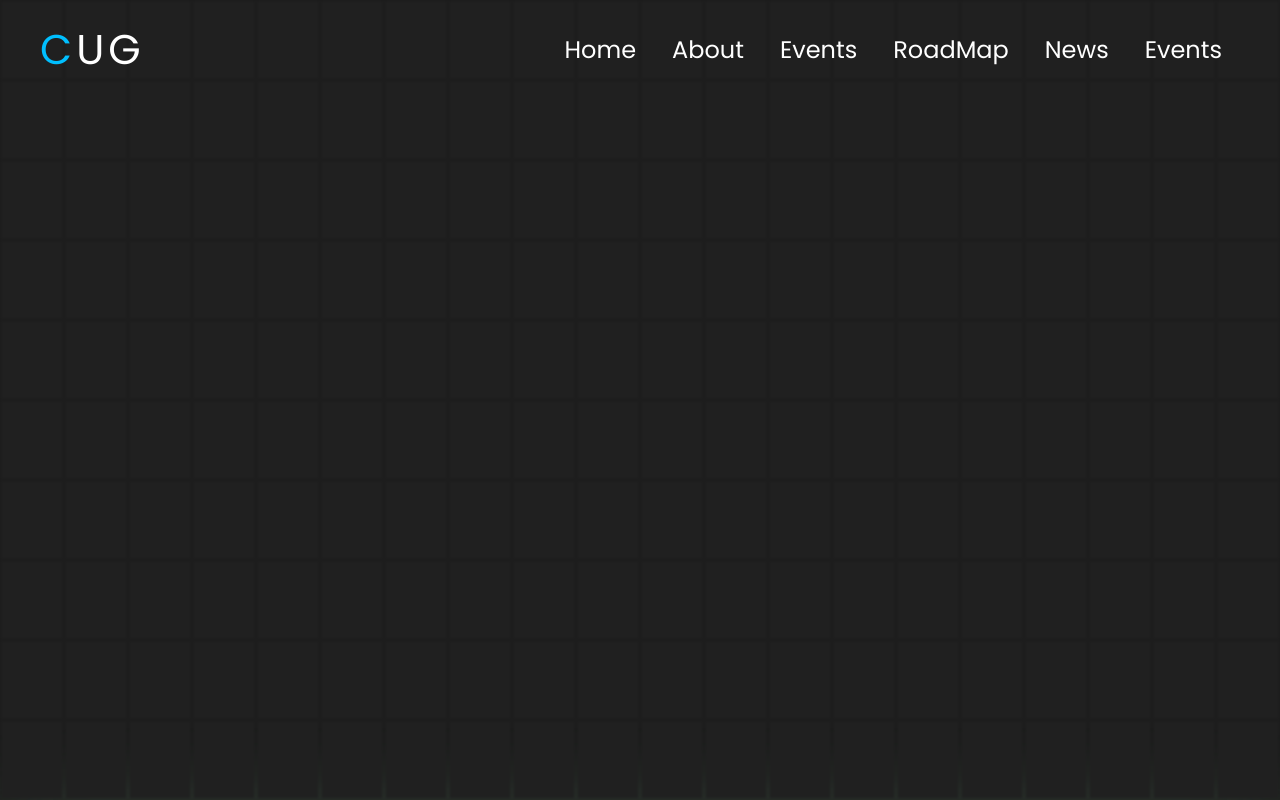
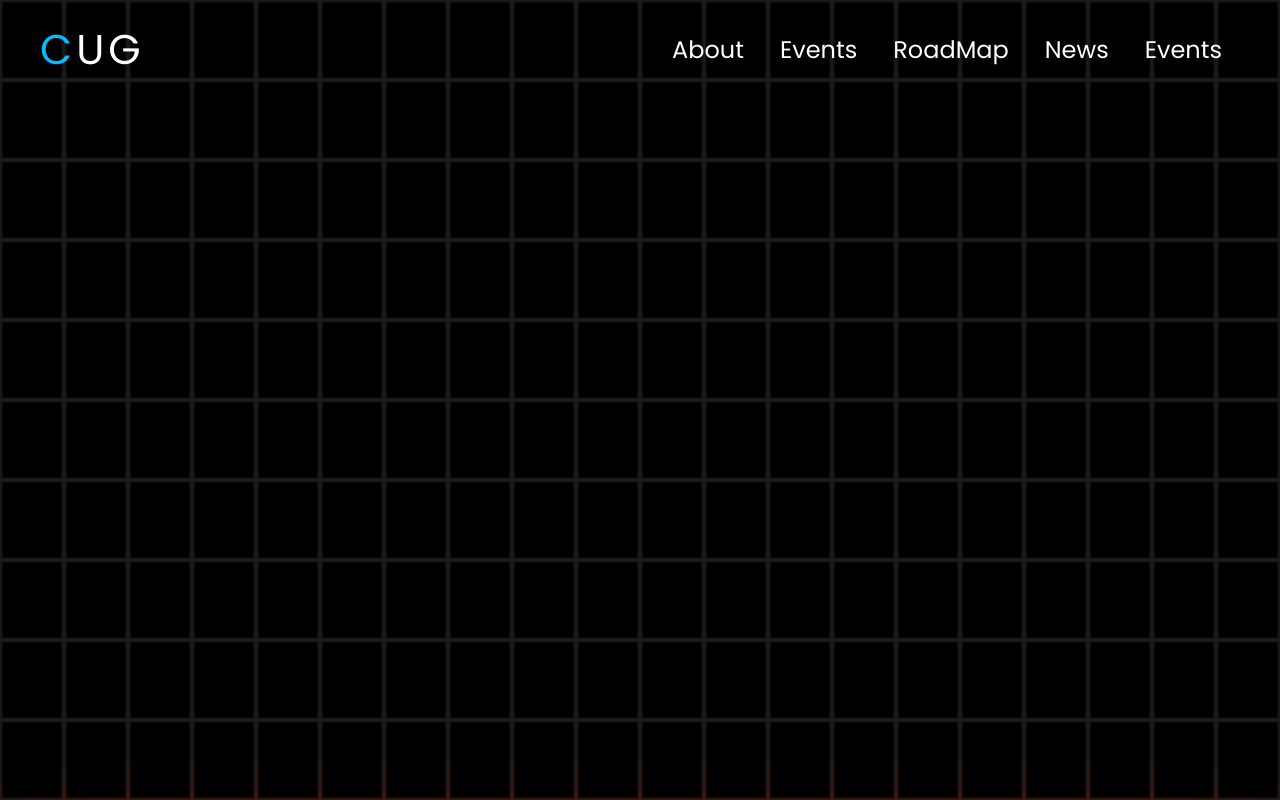
Before and after one commit to niganths/cug_website, a React (Create React App) app: page / in a window 1280 px wide. Built offline with nearby package versions, Linux system fonts and the light colour scheme.

Commit message:
background

```diff
--- a/src/App.js
+++ b/src/App.js
@@ -6,6 +6,7 @@ const router = createBrowserRouter([
   { path: "/about", element: <About /> },
 ]);
 function App() {
+
   return <RouterProvider router={router} />;
 }
 
--- a/src/components/home/HomePage.jsx
+++ b/src/components/designs/Background.jsx
@@ -1,5 +1,7 @@
 import React,{ useEffect }from 'react'
 import './style.css'
+import { Link } from 'react-router-dom';
+
 function HomePage() {
     useEffect(() => {
         const bgAnimation = document.getElementById('bgAnimation');
@@ -20,8 +22,9 @@ function HomePage() {
       <nav>
         <h1><span>C</span>UG</h1>
         <ul>
-          <li>Home</li>
-          <li>About</li>
+          <li>
+          <Link to="/about">About</Link>
+          </li>
           <li>Events</li>
           <li>RoadMap</li>
           <li>News</li>
--- a/src/components/home/style.css
+++ b/src/components/designs/style.css
@@ -138,11 +138,12 @@ body {
   transition: 2s ease;
   position: relative;
   margin: 2px;
-  background: #1d1d1d;
+  /* background: #1d1d1d; */
+  background-color: #000;
 }
 
 .colorBox:hover {
-  background: #638889;
+  background: lightsteelblue;
   transition-duration: 0.1s;
 }
 
@@ -152,7 +153,7 @@ body {
   left: 0;
   width: 100%;
   height: 40px;
-  background: #a3c9aa;
+  background: orangered;
   filter: blur(60px);
   animation: animBack 6s linear infinite;
 }
--- a/src/pages/About.jsx
+++ b/src/pages/About.jsx
@@ -1,4 +1,5 @@
+import Background from "../components/designs/Background";
 function About() {
-  return <h1>About</h1>;
+  return <Background/>;
 }
 export default About;
--- a/src/pages/Home.jsx
+++ b/src/pages/Home.jsx
@@ -1,6 +1,6 @@
-import HomePage from "../components/home/HomePage";
+import Background from "../components/designs/Background";
 function Home() {
-  return <HomePage />;
+  return <Background />;
 }
 
 export default Home;
```
Also changed, not shown: src/assets/gifs/preloader.gif (added).
